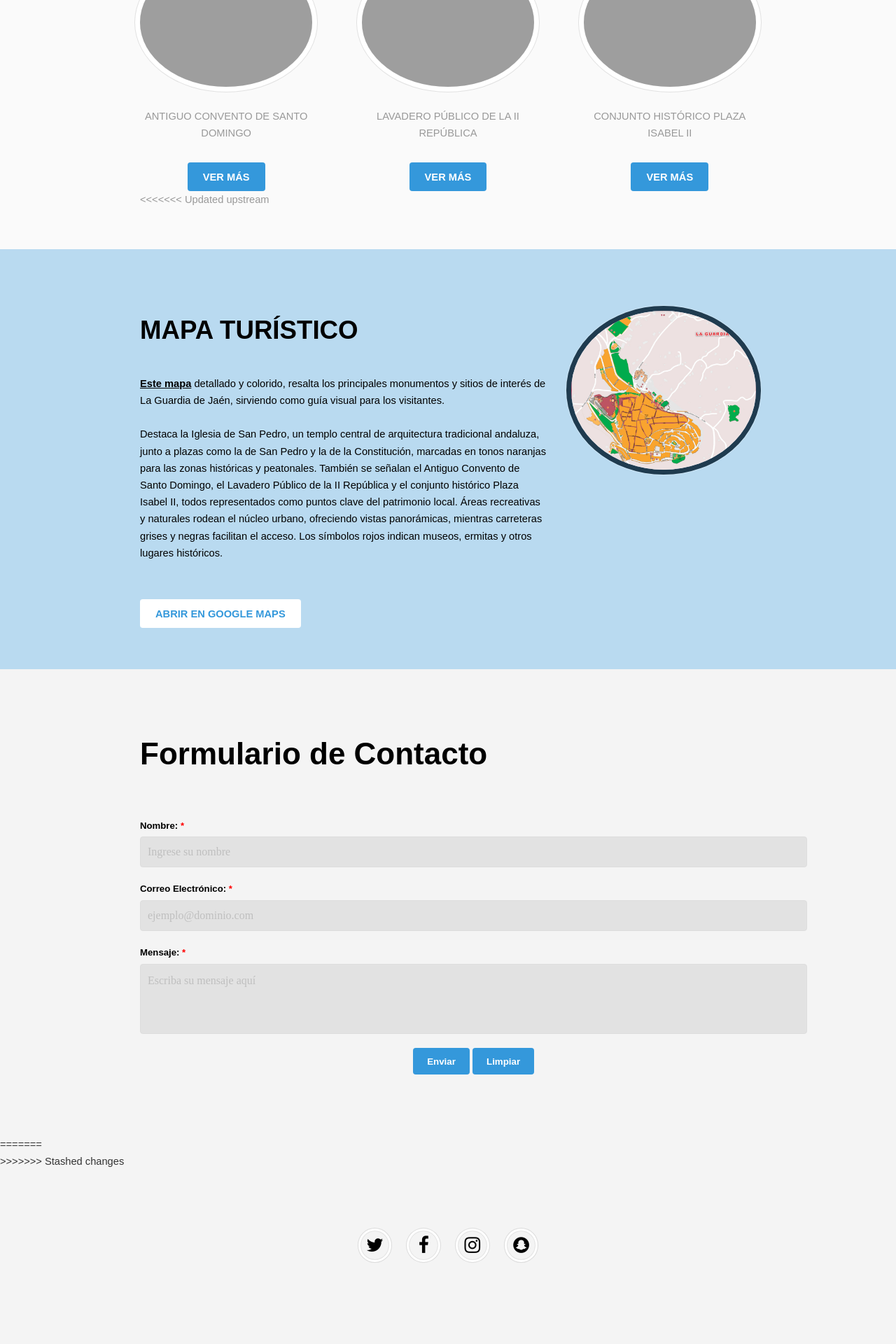
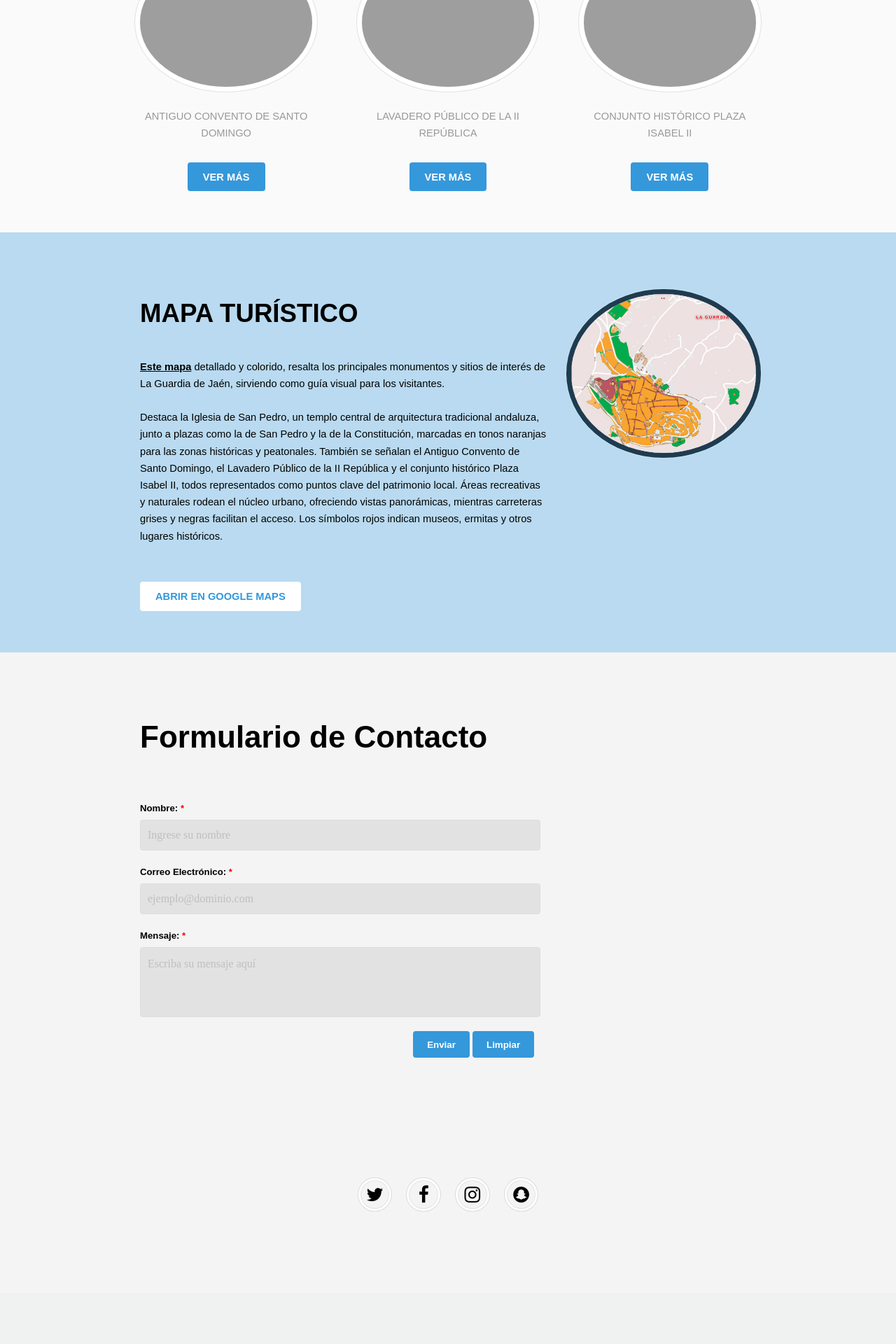
Before and after one commit to ruben2125/Proyecto-Monumento, a PHP site: page /index.html in a window 1280 px wide. Shown: the part 1062-2982 px from the top of the page at 70% size. After the commit the page ends 2793 px from the top, so only its background shows below. Run offline with PHP 8.4, Linux system fonts and the light colour scheme; some web fonts are replaced; grey boxes are pictures that could not be loaded.

Commit message:
cambios formulario

```diff
--- a/css/styles_formulario.css
+++ b/css/styles_formulario.css
@@ -21,7 +21,7 @@ label {
 input[type="text"],
 input[type="email"],
 textarea {
-  width: 100%;
+  width: 60%;
   padding: 10px;
   border: 1px solid #ddd;
   border-radius: 4px;
--- a/index.html
+++ b/index.html
@@ -1,22 +1,20 @@
 <!DOCTYPE HTML>
 <html>
 	<head>
-		<title>Monumentos La Guardia de Jaén</title>
+		<title>MONUMETOS LA GUARDIA DE JAÉN</title>
 		<meta charset="utf-8">
 		<meta name="robots" content="index, follow, max-image-preview:large, max-snippet:-1, max-video-preview:-1">
 		<meta name="viewport" content="width=device-width, initial-scale=1">
 		<link rel="stylesheet" href="assets/css/main.css">
 		<link rel="stylesheet" href="css/styles_formulario.css">
-		<!-- Añadir el favicon aquí -->
-		<link rel="icon" href="images/favicon.png" type="image/png">
+
 </head>
 <body>
-		<!-- El resto de tu código -->
+
 		<!-- Header -->
 			<header id="header" class="alt"><div class="logo"></div>
 				<a href="#menu">Menu</a>
-		</header><!-- Nav -->
-		<nav id="menu"><ul class="links"><li><a href="index.html">Inicio</a></li>
+			</header><!-- Nav --><nav id="menu"><ul class="links"><li><a href="index.html">Inicio</a></li>
 				<li><a href="#monumentos">Monumentos</a></li>
 				<li><a href="#mapa">Mapa</a></li>
 				<li><a href="#contacto">Contacto</a></li>
@@ -51,7 +49,7 @@
 							<a href="conjunto/conjunto.html" class="button">VER MÁS</a>
 						</div>
 					</div>
-<<<<<<< Updated upstream
+				</div>
 			</section>
 
 			 	<!-- Section -->
@@ -128,10 +126,6 @@
 						</div>
 					</section>
 
-=======
-			</div>
-		</section>
->>>>>>> Stashed changes
 		<!-- Footer -->
 			<footer id="footer"><div class="copyright">
 					<ul class="icons"><li><a href="#" class="icon fa-twitter"><span class="label">Twitter</span></a></li>
@@ -139,7 +133,8 @@
 						<li><a href="#" class="icon fa-instagram"><span class="label">Instagram</span></a></li>
 						<li><a href="#" class="icon fa-snapchat"><span class="label">Snapchat</span></a></li>
 					</ul></div>
-		</footer><div class="copyright"></div>
+			</footer><div class="copyright">
+
+		</div>
 		<!-- Scripts -->
-		<script src="assets/js/jquery.min.js"></script><script src="assets/js/jquery.scrolly.min.js"></script><script src="assets/js/jquery.scrollex.min.js"></script><script src="assets/js/skel.min.js"></script><script src="assets/js/util.js"></script><script src="assets/js/main.js"></script></body>
-</html>
+			<script src="assets/js/jquery.min.js"></script><script src="assets/js/jquery.scrolly.min.js"></script><script src="assets/js/jquery.scrollex.min.js"></script><script src="assets/js/skel.min.js"></script><script src="assets/js/util.js"></script><script src="assets/js/main.js"></script></body></html>
```
Lines whose indentation alone changed are shown as unchanged.
